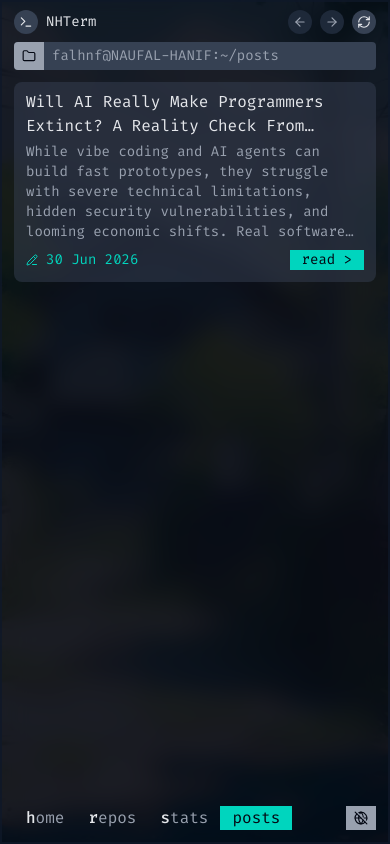
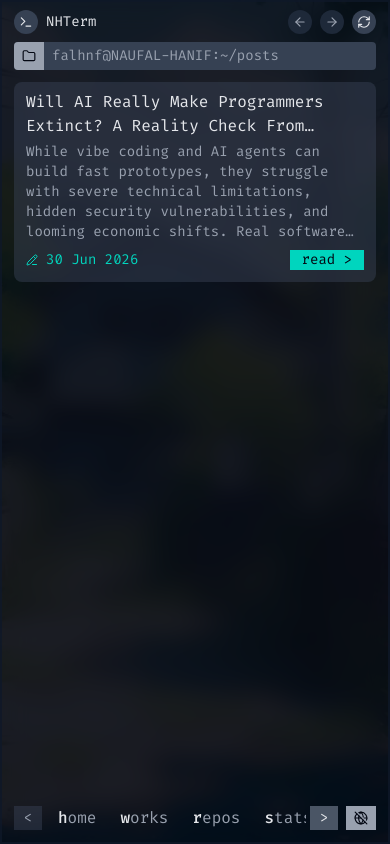
Before and after one commit to naufalhanif25/falhnf-site, a Next.js app: page /posts in a window 390 px wide. Built offline with nearby package versions, Linux system fonts and the light colour scheme.

Commit message:
feat(footer): add horizontal scroll navigation buttons

```diff
--- /dev/null
+++ b/src/app/components/footer/arrow-button.tsx
@@ -0,0 +1,26 @@
+"use client"
+
+import { cn } from "@/app/lib/utils"
+import { HTMLAttributes } from "react"
+
+export interface ArrowButtonProps extends HTMLAttributes<HTMLButtonElement> {
+    active: boolean
+}
+
+export default function ArrowButton({ active, className, children, ...props }: ArrowButtonProps) {
+    return (
+        <button
+            className={cn(
+                "flex items-center justify-center",
+                "text-sm h-6 min-w-7 px-2 cursor-pointer select-none",
+                className,
+                active
+                    ? "bg-gray-600 text-gray-200"
+                    : "bg-gray-700/50 text-gray-400 pointer-events-none"
+            )}
+            {...props}
+        >
+            {children}
+        </button>
+    )
+}
--- a/src/app/components/footer/footer.tsx
+++ b/src/app/components/footer/footer.tsx
@@ -2,17 +2,28 @@
 
 import { cn } from "../../lib/utils"
 import { ROUTES } from "./props"
-import { HTMLAttributes, useEffect, useState } from "react"
+import { HTMLAttributes, useEffect, useRef, useState } from "react"
 import { usePathname, useRouter } from "next/navigation"
 import { GitBranch, Globe, GlobeOff } from "lucide-react"
 import FooterNavButton from "./nav-button"
 import FooterTerminal from "./footer-terminal"
+import ArrowButton from "./arrow-button"
+import {
+    getNextButtonTransform,
+    getPrevButtonTransform,
+    onScrollLeft,
+    onScrollRight,
+} from "./utils"
 
 export default function Footer({ className, ...props }: HTMLAttributes<HTMLElement>) {
     const router = useRouter()
     const pathname = usePathname()
     const basePath = "/" + pathname.split("/")[1]
+    const containerRef = useRef<HTMLDivElement | null>(null)
     const [linksOpen, setLinksOpen] = useState<boolean>(false)
+    const [showArrows, setShowArrows] = useState<boolean>(false)
+    const [leftArrowActive, setLeftArrowActive] = useState<boolean>(false)
+    const [rightArrowActive, setRightArrowActive] = useState<boolean>(false)
 
     useEffect(() => {
         const handleKeyDown = (event: KeyboardEvent) => {
@@ -25,6 +36,29 @@ export default function Footer({ className, ...props }: HTMLAttributes<HTMLEleme
         window.addEventListener("keydown", handleKeyDown)
         return () => window.removeEventListener("keydown", handleKeyDown)
     }, [pathname, router])
+
+    const updateArrowsState = (container: HTMLDivElement) => {
+        const leftActive = getPrevButtonTransform(container) !== null
+        const rightActive = getNextButtonTransform(container) !== null
+
+        setLeftArrowActive((prev) => (prev === leftActive ? prev : leftActive))
+        setRightArrowActive((prev) => (prev === rightActive ? prev : rightActive))
+    }
+
+    useEffect(() => {
+        const container = containerRef.current
+        if (!container) return
+
+        const updateVisibility = () => {
+            const isOverflow = container.scrollWidth > container.clientWidth
+            if (isOverflow !== showArrows) setShowArrows(isOverflow)
+            if (isOverflow) updateArrowsState(container)
+        }
+        updateVisibility()
+        const observer = new ResizeObserver(updateVisibility)
+        observer.observe(container)
+        return () => observer.disconnect()
+    }, [showArrows])
 
     return (
         <footer className={className} {...props}>
@@ -39,13 +73,13 @@ export default function Footer({ className, ...props }: HTMLAttributes<HTMLEleme
                 <div
                     className={cn(
                         "flex flex-col items-start justify-end gap-1",
-                        "flex-1 min-w-0 h-fit overflow-hidden"
+                        "flex-1 h-fit overflow-hidden"
                     )}
                 >
                     <div
                         className={cn(
                             "hidden sm:flex items-center justify-start",
-                            "w-fit h-fit gap-2"
+                            "w-full h-fit gap-2"
                         )}
                     >
                         <span className="h-6 w-2 bg-amber-400"></span>
@@ -63,8 +97,27 @@ export default function Footer({ className, ...props }: HTMLAttributes<HTMLEleme
                             </p>
                         </span>
                     </div>
+                    <div className={cn("flex items-center justify-start", "w-full h-fit gap-1")}>
+                        {showArrows && (
+                            <ArrowButton
+                                onClick={() => {
+                                    const container = containerRef.current
+                                    if (!container) return
+
+                                    onScrollLeft(container)
+                                    updateArrowsState(container)
+                                }}
+                                active={leftArrowActive}
+                            >
+                                &lt;
+                            </ArrowButton>
+                        )}
                         <div
-                        className={cn("flex items-center justify-start", "w-fit max-w-full h-fit")}
+                            ref={containerRef}
+                            className={cn(
+                                "flex items-center justify-start",
+                                "flex-1 h-fit overflow-hidden"
+                            )}
                         >
                             {ROUTES.map((nav, index) => {
                                 return (
@@ -81,6 +134,21 @@ export default function Footer({ className, ...props }: HTMLAttributes<HTMLEleme
                                     />
                                 )
                             })}
+                        </div>
+                        {showArrows && (
+                            <ArrowButton
+                                onClick={() => {
+                                    const container = containerRef.current
+                                    if (!container) return
+
+                                    onScrollRight(container)
+                                    updateArrowsState(container)
+                                }}
+                                active={rightArrowActive}
+                            >
+                                &gt;
+                            </ArrowButton>
+                        )}
                     </div>
                 </div>
                 <div className={cn("sm:hidden flex items-center justify-center", "w-fit h-fit")}>
@@ -102,8 +170,8 @@ export default function Footer({ className, ...props }: HTMLAttributes<HTMLEleme
                 </div>
                 <div
                     className={cn(
-                        "hidden sm:flex flex-col items-end justify-end gap-1",
-                        "flex-1 min-w-0 h-fit overflow-hidden"
+                        "hidden sm:flex flex-col items-end justify-end",
+                        "w-fit h-fit overflow-hidden gap-1"
                     )}
                 >
                     <div
--- a/src/app/components/footer/props.ts
+++ b/src/app/components/footer/props.ts
@@ -29,6 +29,11 @@ export const ROUTES = [
         title: "home",
         shortcut: "h",
         path: "/",
+    }),
+    new NavButton({
+        title: "works",
+        shortcut: "w",
+        path: "/works",
     }),
     new NavButton({
         title: "repos",
--- /dev/null
+++ b/src/app/components/footer/utils.ts
@@ -0,0 +1,39 @@
+export const getPrevButtonTransform = (container: HTMLDivElement) => {
+    const containerRect = container.getBoundingClientRect()
+    const buttons = Array.from(container.querySelectorAll("button"))
+    const prev = [...buttons]
+        .reverse()
+        .find((button) => button.getBoundingClientRect().left < containerRect.left - 1)
+    if (!prev) return null
+    const prevRect = prev.getBoundingClientRect()
+    return containerRect.left - prevRect.left
+}
+
+export const onScrollLeft = (container: HTMLDivElement) => {
+    const tranform = getPrevButtonTransform(container)
+    if (!tranform) return
+
+    container.scrollTo({
+        left: container.scrollLeft - tranform,
+    })
+}
+
+export const getNextButtonTransform = (container: HTMLDivElement) => {
+    const containerRect = container.getBoundingClientRect()
+    const buttons = Array.from(container.querySelectorAll("button"))
+    const next = buttons.find(
+        (button) => button.getBoundingClientRect().right > containerRect.right + 1
+    )
+    if (!next) return null
+    const nextRect = next.getBoundingClientRect()
+    return nextRect.right - containerRect.right
+}
+
+export const onScrollRight = (container: HTMLDivElement) => {
+    const tranform = getNextButtonTransform(container)
+    if (!tranform) return
+
+    container.scrollTo({
+        left: container.scrollLeft + tranform,
+    })
+}
```
Lines whose indentation alone changed are shown as unchanged.
